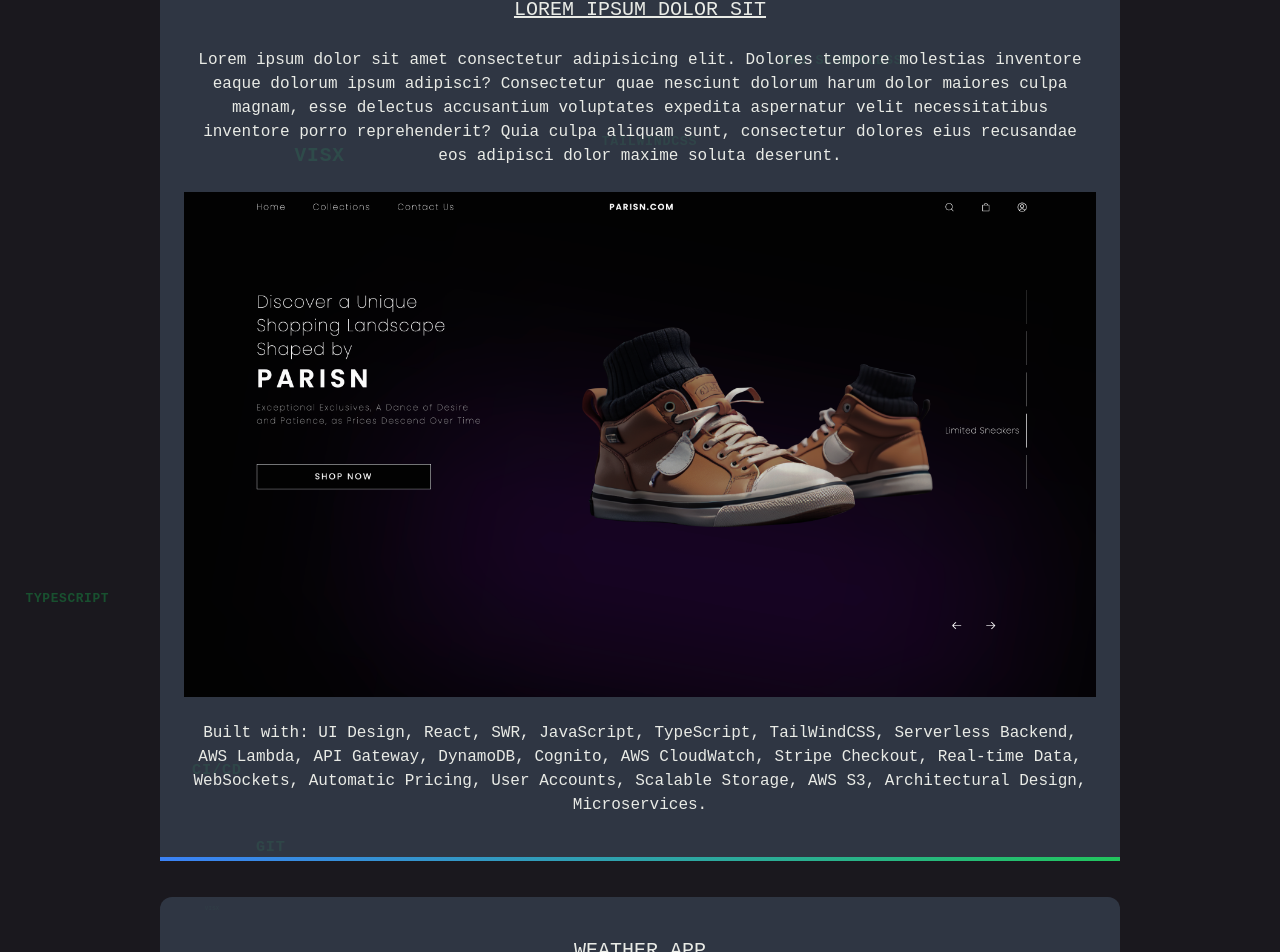
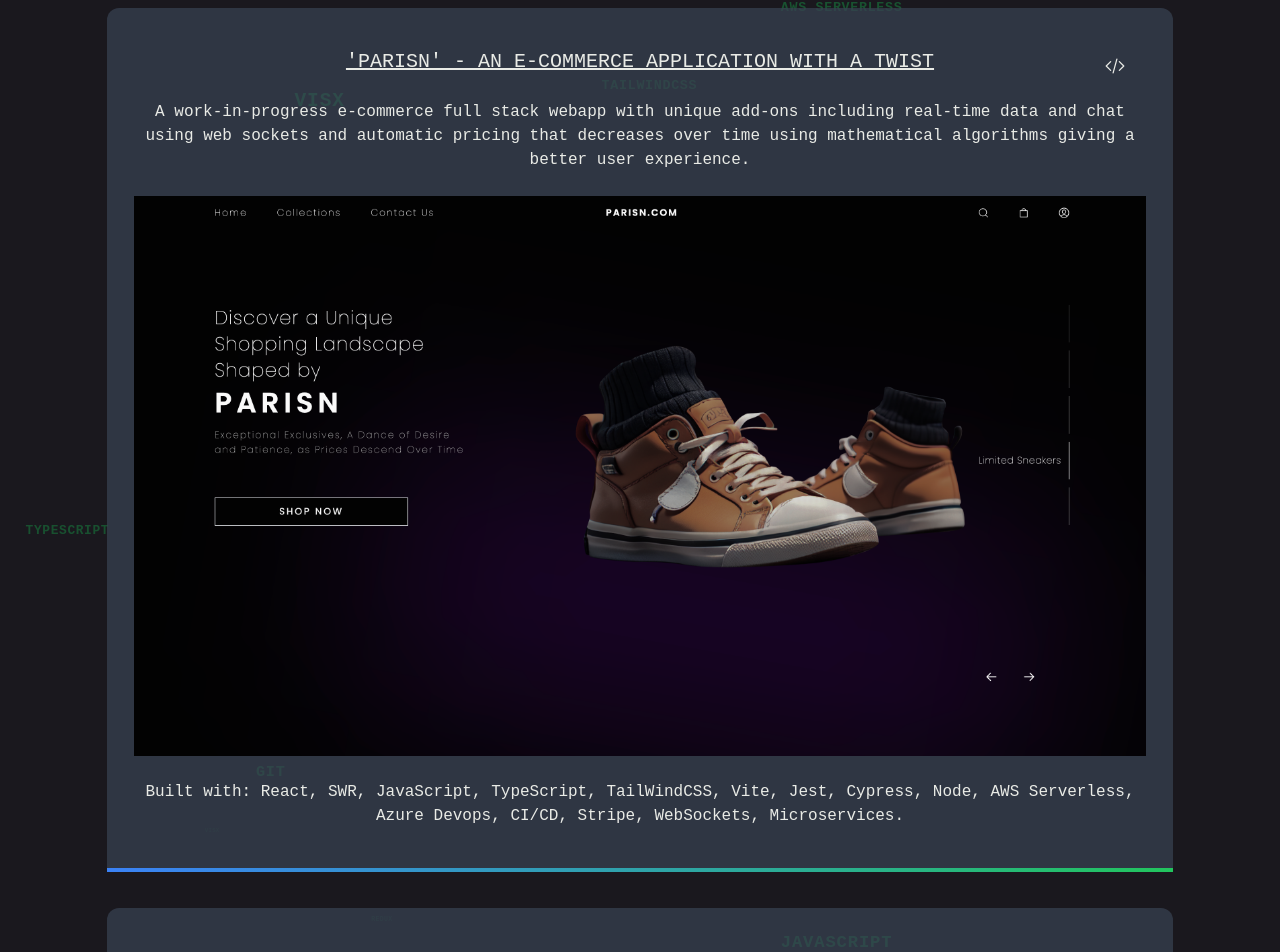
Before and after one commit to norvalbv/portfolio, a React (Vite) app: page / in a window 1280 px wide. Shown: the part 1814-2766 px from the top of the page. Built offline with nearby package versions, Linux system fonts and the light colour scheme; a web font is replaced by a local one.

Commit message:
add codelink comp and update mywork section

```diff
--- a/src/components/CardWrapper/index.tsx
+++ b/src/components/CardWrapper/index.tsx
@@ -18,7 +18,7 @@
   title,
 }: CardWrapperProps): ReactElement => {
   return (
-    <div className={classNames('my-52', className || 'px-40')}>
+    <div className={classNames('mx-auto my-52', className || 'w-10/12 min-w-[20rem]')}>
       <Header title={title} subtitle={subTitle} description={description} />
       {children}
     </div>
--- /dev/null
+++ b/src/components/CodeLink/index.tsx
@@ -0,0 +1,23 @@
+import React, { ReactElement } from 'react';
+import { CodeIcon } from 'components/SVG';
+import classNames from 'utils/classNames';
+
+type CodeLinkProps = {
+  className?: string;
+  link: string;
+};
+
+const CodeLink = ({ className, link }: CodeLinkProps): ReactElement => {
+  return (
+    <div className={classNames('group flex items-center justify-center gap-2', className)}>
+      <p className="animate-fall text-xs text-white opacity-0 duration-300 group-hover:opacity-100">
+        View Code
+      </p>
+      <a href={link} target="_blank" rel="noopener noreferrer">
+        <CodeIcon className="cursor-pointer" />
+      </a>
+    </div>
+  );
+};
+
+export default CodeLink;
--- a/src/components/Hero/index.tsx
+++ b/src/components/Hero/index.tsx
@@ -6,23 +6,23 @@
   const heading = 'Hello';
   const heading2 = 'I am Benjamin';
   const textClasses = [
-    'text-purple-50',
-    'text-yellow-50',
-    'text-teal-50',
-    'text-red-50',
-    'text-blue-50',
-    'text-green-50',
+    'hover:text-purple-300',
+    'hover:text-yellow-300',
+    'hover:text-teal-300',
+    'hover:text-red-300',
+    'hover:text-blue-300',
+    'hover:text-green-300',
   ];
 
   return (
-    <div className="relative grid h-[calc(100vh-5rem)] place-items-center p-16 text-center uppercase">
+    <div className="relative top-[-5rem] grid h-screen place-items-center text-center uppercase">
       <div className="flex flex-col gap-8">
         <h1 className="mb-4 text-6xl font-semibold tracking-wide md:text-8xl">
           {heading.split('').map((item, i) => (
             <span
               className={classNames(
                 'mb-10 inline-block text-accent-main',
-                `hover:${textClasses[Math.floor(Math.random() * textClasses.length)]}`
+                textClasses[Math.floor(Math.random() * textClasses.length)]
               )}
               key={i}
             >
@@ -31,10 +31,7 @@
           ))}
           <br />
           {heading2.split('').map((item, i) => (
-            <span
-              className={`hover:${textClasses[Math.floor(Math.random() * textClasses.length)]}`}
-              key={i}
-            >
+            <span className={textClasses[Math.floor(Math.random() * textClasses.length)]} key={i}>
               {item}
             </span>
           ))}
@@ -43,7 +40,7 @@
           A 24 year old Full Stack Developer from the United Kingdom
         </h2>
       </div>
-      <div className="absolute inset-x-0 bottom-2 flex flex-col items-center gap-1 text-xs hover:underline">
+      <div className="absolute bottom-2 flex flex-col items-center">
         <p className="relative animate-bounce text-lg">Get to know me</p>
         <DownArrowIcon />
       </div>
--- a/src/components/MyWork/index.tsx
+++ b/src/components/MyWork/index.tsx
@@ -1,5 +1,7 @@
 import React, { ReactElement } from 'react';
 import CardWrapper from 'components/CardWrapper';
+import CodeLink from 'components/CodeLink';
+import { parisnDescription, parisnSkills, weatherAppSkills } from 'constants';
 import WeatherApp from '../../../public/WeatherAppHomepage.png';
 import ParisnHomepage from '../../../public/ParisnHomepage.png';
 
@@ -7,45 +9,36 @@
   return (
     <CardWrapper title="My Work">
       <div className="relative my-10 rounded-t-xl bg-gray-700/75 px-6 py-10 text-center before:absolute before:bottom-[-0.25rem] before:left-0 before:h-1 before:w-full before:bg-gradient-to-r before:from-blue-500 before:to-green-500">
-        <h3 className="mb-6 text-xl uppercase underline">Lorem ipsum dolor sit</h3>
-        <p>
-          Lorem ipsum dolor sit amet consectetur adipisicing elit. Dolores tempore molestias
-          inventore eaque dolorum ipsum adipisci? Consectetur quae nesciunt dolorum harum dolor
-          maiores culpa magnam, esse delectus accusantium voluptates expedita aspernatur velit
-          necessitatibus inventore porro reprehenderit? Quia culpa aliquam sunt, consectetur dolores
-          eius recusandae eos adipisci dolor maxime soluta deserunt.
-        </p>
+        <h3 className="mb-6 text-xl uppercase underline">
+          &apos;PARISN&apos; - An e-commerce application with a twist
+        </h3>
+        <CodeLink link="https://github.com/norvalbv/parisn" className="absolute right-12 top-12" />
+        <p>{parisnDescription}</p>
         <div>
           <img
             src={ParisnHomepage}
             alt="Parisn App Homepage - An ecommerce site."
             className="mx-auto my-6 max-h-[35rem]"
           />
-          <p>
-            Built with: UI Design, React, SWR, JavaScript, TypeScript, TailWindCSS, Serverless
-            Backend, AWS Lambda, API Gateway, DynamoDB, Cognito, AWS CloudWatch, Stripe Checkout,
-            Real-time Data, WebSockets, Automatic Pricing, User Accounts, Scalable Storage, AWS S3,
-            Architectural Design, Microservices.
-          </p>
+          <p>Built with: {parisnSkills}</p>
         </div>
       </div>
       <div className="relative my-10 rounded-t-xl bg-gray-700/75 px-6 py-10 text-center before:absolute before:bottom-[-0.25rem] before:left-0 before:h-1 before:w-full before:bg-gradient-to-r before:from-blue-500 before:to-green-500">
         <h3 className="mb-6 text-xl uppercase underline">Weather App</h3>
+        <CodeLink
+          link="https://github.com/norvalbv/cool-weather-app"
+          className="absolute right-12 top-12"
+        />
         <p>
-          Lorem ipsum dolor sit amet consectetur adipisicing elit. Dolores tempore molestias
-          inventore eaque dolorum ipsum adipisci? Consectetur quae nesciunt dolorum harum dolor
-          maiores culpa magnam, esse delectus accusantium voluptates expedita aspernatur velit
-          necessitatibus inventore porro reprehenderit? Quia culpa aliquam sunt, consectetur dolores
-          eius recusandae eos adipisci dolor maxime soluta deserunt.
+          A front end weather application built with the&nbsp;
+          <a href="https://openweathermap.org/api" className="text-accent-main hover:underline">
+            Open Weather Api
+          </a>
+          &nbsp;that uses live data and the ability to search for weather worldwide.
         </p>
         <div>
           <img src={WeatherApp} alt="Weather App Homepage" className="mx-auto my-6 max-h-[35rem]" />
-          <p>
-            Built with: UI Design, React, SWR, JavaScript, TypeScript, TailWindCSS, Serverless
-            Backend, AWS Lambda, API Gateway, DynamoDB, Cognito, AWS CloudWatch, Stripe Checkout,
-            Real-time Data, WebSockets, Automatic Pricing, User Accounts, Scalable Storage, AWS S3,
-            Architectural Design, Microservices.
-          </p>
+          <p>Built with: {weatherAppSkills}</p>
         </div>
       </div>
     </CardWrapper>
--- /dev/null
+++ b/src/components/SVG/CodeIcon/index.tsx
@@ -0,0 +1,23 @@
+import React, { ReactElement } from 'react';
+import SVGIcon, { SVGIconProps } from '../SVGIcon';
+
+const CodeIcon = (props: SVGIconProps): ReactElement => {
+  return (
+    <SVGIcon
+      viewBox="0 0 24 24"
+      size={20}
+      fill="none"
+      strokeWidth={1.5}
+      stroke="currentColor"
+      {...props}
+    >
+      <path
+        strokeLinecap="round"
+        strokeLinejoin="round"
+        d="M17.25 6.75L22.5 12l-5.25 5.25m-10.5 0L1.5 12l5.25-5.25m7.5-3l-4.5 16.5"
+      />
+    </SVGIcon>
+  );
+};
+
+export default CodeIcon;
--- a/src/components/SVG/index.tsx
+++ b/src/components/SVG/index.tsx
@@ -1,3 +1,4 @@
 export { default as DownArrowIcon } from './DownArrowIcon';
 export { default as MoonIcon } from './MoonIcon';
 export { default as SunIcon } from './SunIcon';
+export { default as CodeIcon } from './CodeIcon';
--- a/src/components/aboutMe/index.tsx
+++ b/src/components/aboutMe/index.tsx
@@ -4,7 +4,7 @@
 
 const AboutMe = (): ReactElement => {
   return (
-    <CardWrapper title="About Me" className="px-56 text-center">
+    <CardWrapper title="About Me" className="w-10/12 min-w-[20rem] text-center">
       <p className="mt-20 text-lg">
         Experienced Full Stack software engineer with 3 years of experience in web development. I am
         part of the core team that developed the entire Elysia &#40;a WAE subsidiary&#41; cloud
@@ -13,7 +13,7 @@
       <p className="my-10 text-violet-400">
         My skills? They&apos;re floating around on the background. Have a look around &#58;&#41;
       </p>
-      <p className="mx-40 rounded border bg-white/20  p-4 text-xs">
+      <p className="mx-auto w-6/12 min-w-[16rem] rounded border bg-white/20 p-4 text-xs">
         If you&apos;re too lazy, they are: {mySkills}
       </p>
     </CardWrapper>
--- a/src/constants/index.tsx
+++ b/src/constants/index.tsx
@@ -1,2 +1,7 @@
 export const mySkills =
   'JavaScript, TypeScript, React, Redux, Jest, Cypress, D3, Visx, HTML, CSS, TailwindCSS, Node, Express, AWS Serverless, CI/CD, Git, Bash, GitHub, Azure DevOps, Agile/Scrum/Kanban, SEO';
+export const parisnDescription =
+  'A work-in-progress e-commerce full stack webapp with unique add-ons including real-time data and chat using web sockets and automatic pricing that decreases over time using mathematical algorithms giving a better user experience.';
+export const parisnSkills =
+  'React, SWR, JavaScript, TypeScript, TailWindCSS, Vite, Jest, Cypress, Node, AWS Serverless, Azure Devops, CI/CD, Stripe, WebSockets, Microservices.';
+export const weatherAppSkills = 'React, SWR, JavaScript, TypeScript, TailWindCSS, Vite, Jest';
```
